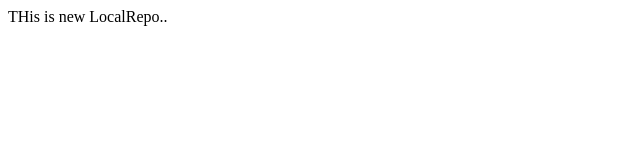
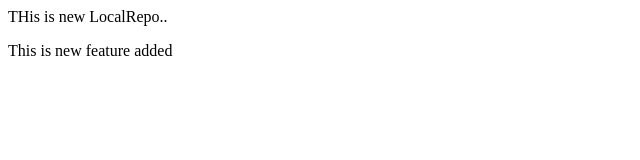
Before and after one commit to Sonu656/devops, a plain HTML site: page index.html in a window 1280 px wide. Shown: the whole page, without its empty margins (0-640 px from the left). Drawn offline with Linux system fonts and the light colour scheme.

Commit message:
new feature

```diff
--- a/index.html
+++ b/index.html
@@ -1 +1,2 @@
 <p>THis is new LocalRepo..</p>
+<p>This is new feature added</p>
```
